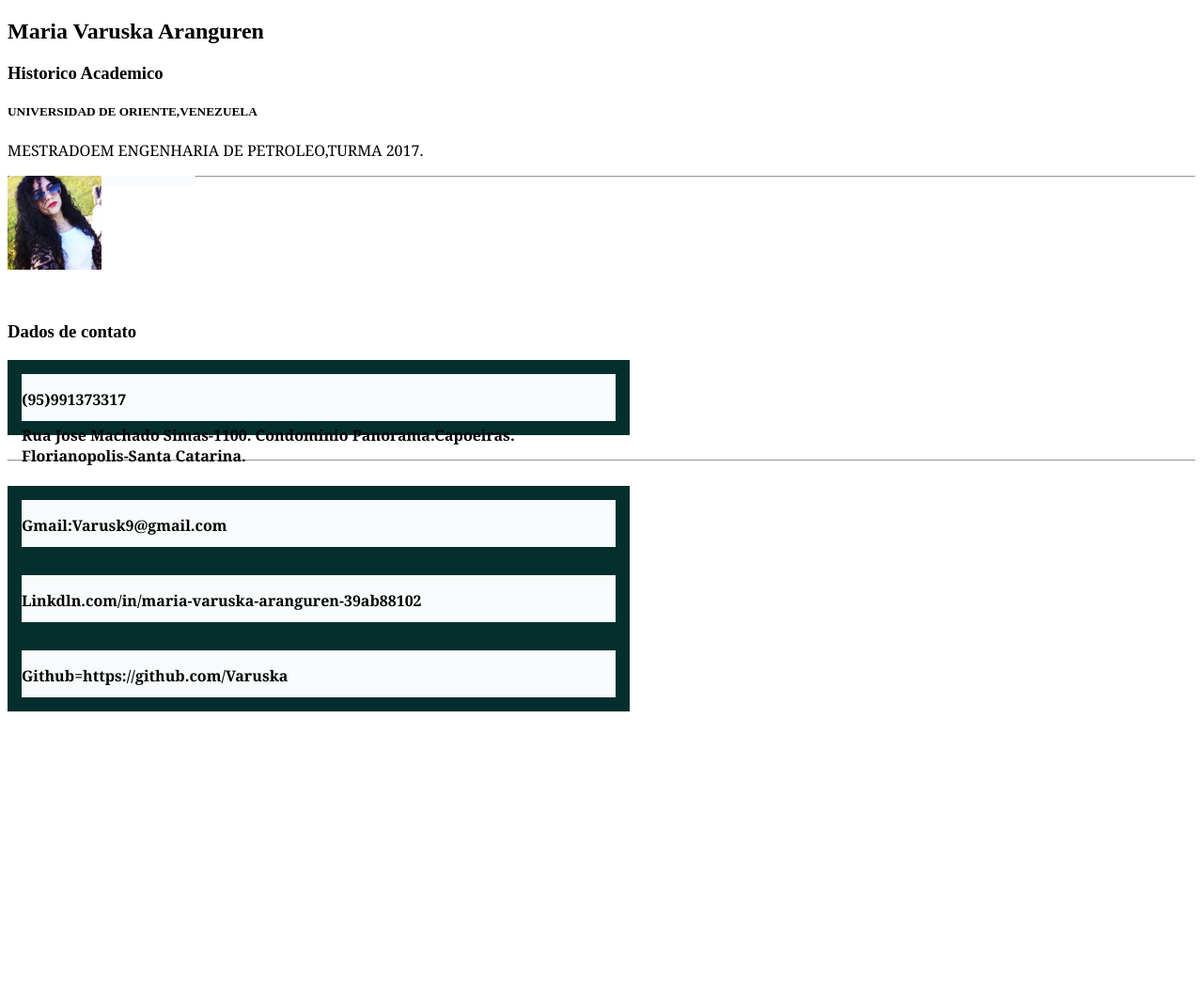
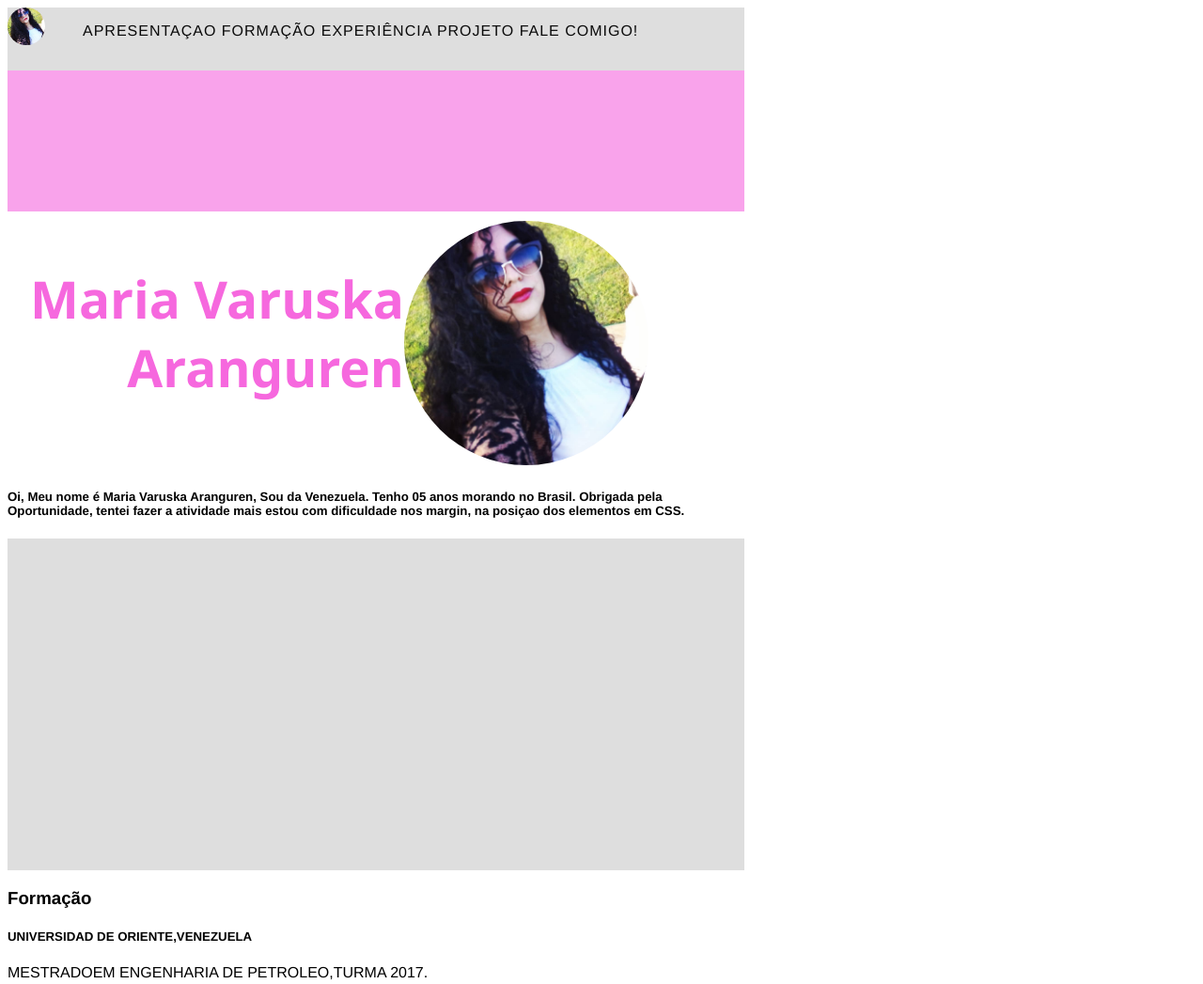
Before and after one commit to Varuska/Projeto-Html, a plain HTML site: page index.html in a window 1280 px wide. Shown: the top 1047 px of the page at 94% size. Before the commit the page ends 800 px from the top, so only its background shows below. Drawn offline with Linux system fonts and the light colour scheme.

Commit message:
Inicial css

```diff
--- a/index.html
+++ b/index.html
@@ -5,28 +5,64 @@
         <meta charset="utf-8">
         <meta name="viewport" content="width=device-width, initial-scale=1.0">
         <link rel="stylesheet" href="main.css"type="text/css">
+        <link rel="preconnect" href="https://fonts.googleapis.com">
+        <link rel="preconnect" href="https://fonts.gstatic.com" crossorigin>
+        <link href="https://fonts.googleapis.com/css2?family=Roboto:ital,wght@0,100;0,300;1,100;1,300&display=swap" rel="stylesheet">
 
     </head>
+
     <Body>
         <main>
+          <header>
             <div>
+              <div class="contenedor">
+                <div class="miniimag">
+                  <img class="miniimg_" src="img.jpg">
+                </div>
+                <nav class="menuini" >
+                  <ul class="listas" >
+                    <li class="l_l"><a href="#"> Apresentaçao </a> </li>
+                    <li class="l_ll"><a href="#"> Formação </li>
+                    <li class="l_lll"><a href="#"> Experiência</a> </li>
+                    <li class="l_llll"><a href="#"> Projeto</a> </li>
+                    <li class="l_lllll"><a href="#"> Fale Comigo!</a> </li>
+                  </ul>
+              </nav>
+              </div>
+            </div>
+          </header>
+
+          <div class="img_por"></div>
+
+            <div class="nome">
                 <h2>Maria Varuska Aranguren</h2>
+                <nav class="imagn">
+                    <div class="Img">
+                    <img class="img_im" src="img.jpg" alt="Foto Maria varuska" width="100px"
+                    height="100px">
+                    </div>
+                </nav>
             </div>
+
             <div>
-                <h3>Historico Academico</h3>
+                <h5>Oi, Meu nome é Maria Varuska Aranguren, Sou da Venezuela. Tenho 05 anos morando no Brasil.
+                    Obrigada pela Oportunidade, tentei fazer a atividade mais estou com dificuldade nos margin, na posiçao dos elementos em CSS.
+                </h5>
+            </div>
+
+            <div class="historico">
+            </div>
+                <h3>Formação</h3>
+                <div class="uni">
                 <h5>UNIVERSIDAD DE ORIENTE,VENEZUELA</h5>
-                <P>MESTRADOEM ENGENHARIA DE PETROLEO,TURMA 2017.</P>
+                </div>
+                <div class="prof">
+                <span>MESTRADOEM ENGENHARIA DE PETROLEO,TURMA 2017.</span>
+                </div>
             </div>
 
             <aslide>
                 <div>
-                    <nav class="imagn">
-                        <div class="Img">
-                        <img src="img.jpg" alt="Foto Maria varuska" width="100px"
-                        height="100px">
-                        </div>
-                    </nav>
-                    <hr><br><br><br><br><br><br><b><br>
                         <h3>Dados de contato</h3>
                     <div class="quadrado">
                             <p>(95)991373317</p>
--- a/main.css
+++ b/main.css
@@ -1,22 +1,135 @@
-p {
-    font-family: "Mercury SSm A", "Mercury SSm B", Georgia, serif;
-    Font-size: "100px";
+* {
+    box-sizing: border-box;
+    font-family:'Franklin Gothic Medium', 'Arial Narrow', Arial;
+    weight: 400;
+    max-width: 800px;
 }
 
-.quadrado {
-    height: 50px;
-    border: 15px solid #042f2d;
-    width: 50%;
-    background-color: rgba(179, 214, 212, 0.1);
+header {
+  background-color: #DEDEDE;
+  height: 67px;
+  color: #FAFAFA;
+
+}
+.contenedor {
+  display: inline-flex;
+  text-align: right;
 }
 
-.Img {
-    height: 10px;
-    width: 10px;
-    background-color: rgba(179, 214, 212, 0.1);
+a {
+  text-decoration: none;
+  color: #0a0a0a;
 }
 
-.Img {
-    float: left;
-    width: 200px;
+.menuinicial {
+  width: auto;
+  max-width: 100%;
+  height: 17px;
+  font-weight: 400;
+  color: #FAFAFA;
 }
+
+.listas {
+  list-style: none;
+  display: inline-block;
+  text-align: right;
+  letter-spacing: 1px;
+  color: #FFFFFF;
+  opacity: 1;
+  word-spacing: normal;
+  right: 503px;
+
+}
+
+li {
+  display: inline;
+  text-transform: uppercase;
+
+}
+
+.miniimg {
+  top: 14px;
+  width: 40px;
+  height: 40px;
+
+}
+
+.miniimg_ {
+  width: 40px;
+  height: 40px;
+  overflow: hidden;
+  word-wrap: normal;
+  display: flex;
+  align-items: center;
+  justify-content: center;
+  line-height: 9px;
+  background-color: #d3d2d2;
+  border-radius: 50%;
+}
+
+.img_por {
+  width: auto;
+  height: 150px;
+  background-color: #f9a3eb;
+}
+
+.nome {
+  position: relative;
+  display: inline-block;
+  text-align: center;
+  margin-top: 10px;
+  width: 100%;
+
+}
+
+h2 {
+  top: 380px;
+  left: 848px;
+  width: 422px;
+  height: 73px;
+  text-align: right;
+  font: normal normal bold 55px/73px Segoe UI;
+  letter-spacing: 0px;
+  color: #F668DE;
+  opacity: 1;
+}
+
+.nome {
+  display:flex;
+
+}
+
+.img {
+  border: 1px solid #707070;
+  opacity: 1;
+  top: 185px;
+  left: 593px;
+  width: 183px;
+  height: 184px;
+}
+
+.img_im {
+    width: 260px;
+    height: 260px;
+    border-radius: 50%;
+    float:unset;
+}
+
+.historico {
+  background-color: #DEDEDE;
+  width: 100%;
+  height: 353px;
+}
+
+.h3 {
+  top: 973px;
+  left: 554px;
+  width: 230px;
+  height: 25px;
+  text-align: center;
+  letter-spacing: 0px;
+  color: #707070;
+  opacity: 1;
+  font: normal normal bold 21px/34px Segoe UI;
+  overflow: hidden;
+}
```
Also changed, not shown: img2.jpg (added), img3.jpg (added), img5.jpg (added), 1 other file.
